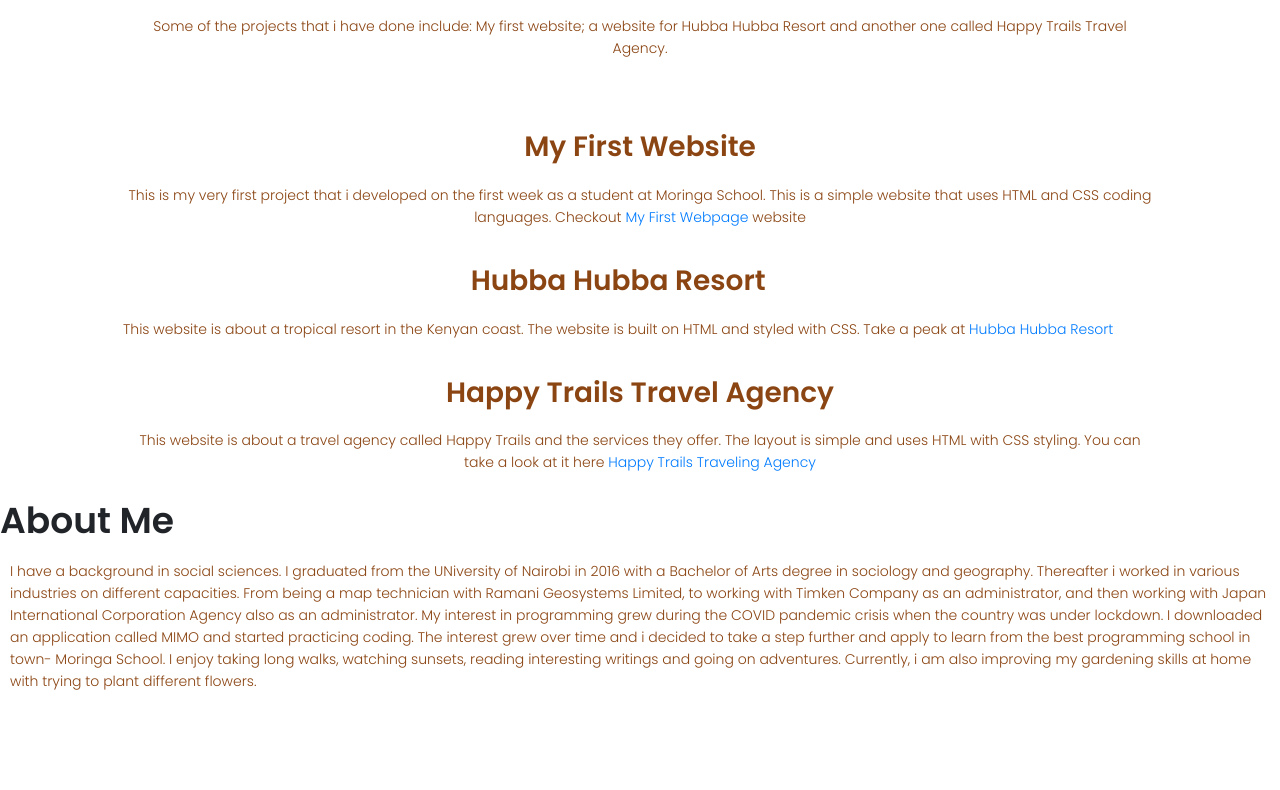
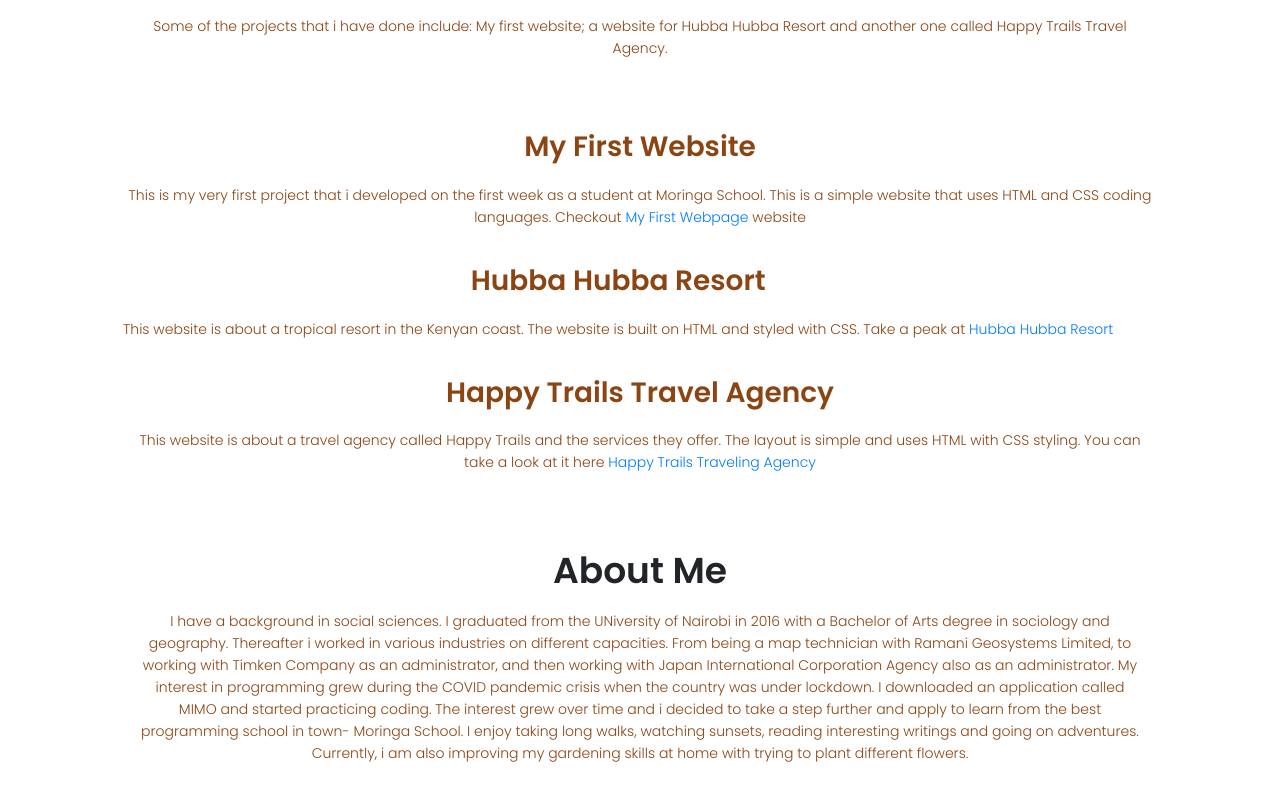
Before and after one commit to oyesa/my-web-portfolio, a plain HTML site: page index.html in a window 1280 px wide. Shown: the part 946-1736 px from the top of the page. Before the commit the page ends 1664 px from the top, so only its background shows below. Drawn offline with nearby package versions, Linux system fonts and the light colour scheme.

Commit message:
update style for about me

```diff
--- a/index.css
+++ b/index.css
@@ -131,3 +131,12 @@
     flex-direction: column;
   }
 }
+
+/*---about me---*/
+
+.about-me {
+  width: 80%;
+  margin: auto;
+  text-align: center;
+  padding-top: 50px;
+}
--- a/index.html
+++ b/index.html
@@ -57,7 +57,7 @@
     <!--About me-->
 
     <section class="about-me">
-      <h1>About Me</h1>
+      <h1><span>About Me</span></h1>
       <p>I have a background in social sciences. I graduated from the UNiversity of Nairobi in 2016 with a Bachelor of Arts degree in sociology and geography. Thereafter i worked in various industries on different capacities. From being a map technician with Ramani Geosystems Limited, to working with Timken Company as an administrator, and then working with Japan International Corporation Agency also as an administrator. My interest in programming grew during the COVID pandemic crisis when the country was under lockdown. I downloaded an application called MIMO and started practicing coding. The interest grew over time and i decided to take a step further and apply to learn from the best programming school in town- Moringa School. I enjoy taking long walks, watching sunsets, reading interesting writings and going on adventures. Currently, i am also improving my gardening skills at home with trying to plant different flowers.</p>
     </section>
     <!-- Optional JavaScript -->
```
